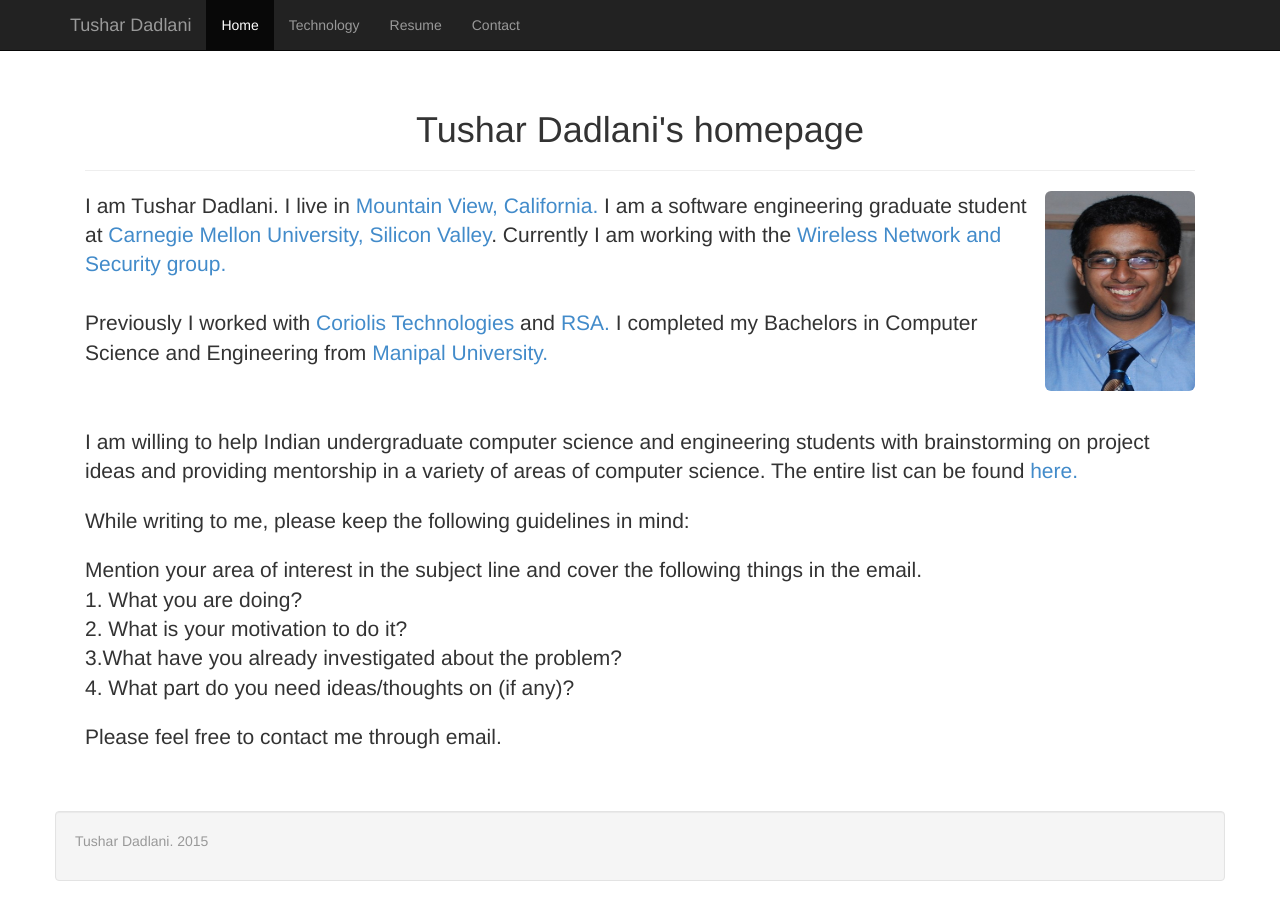
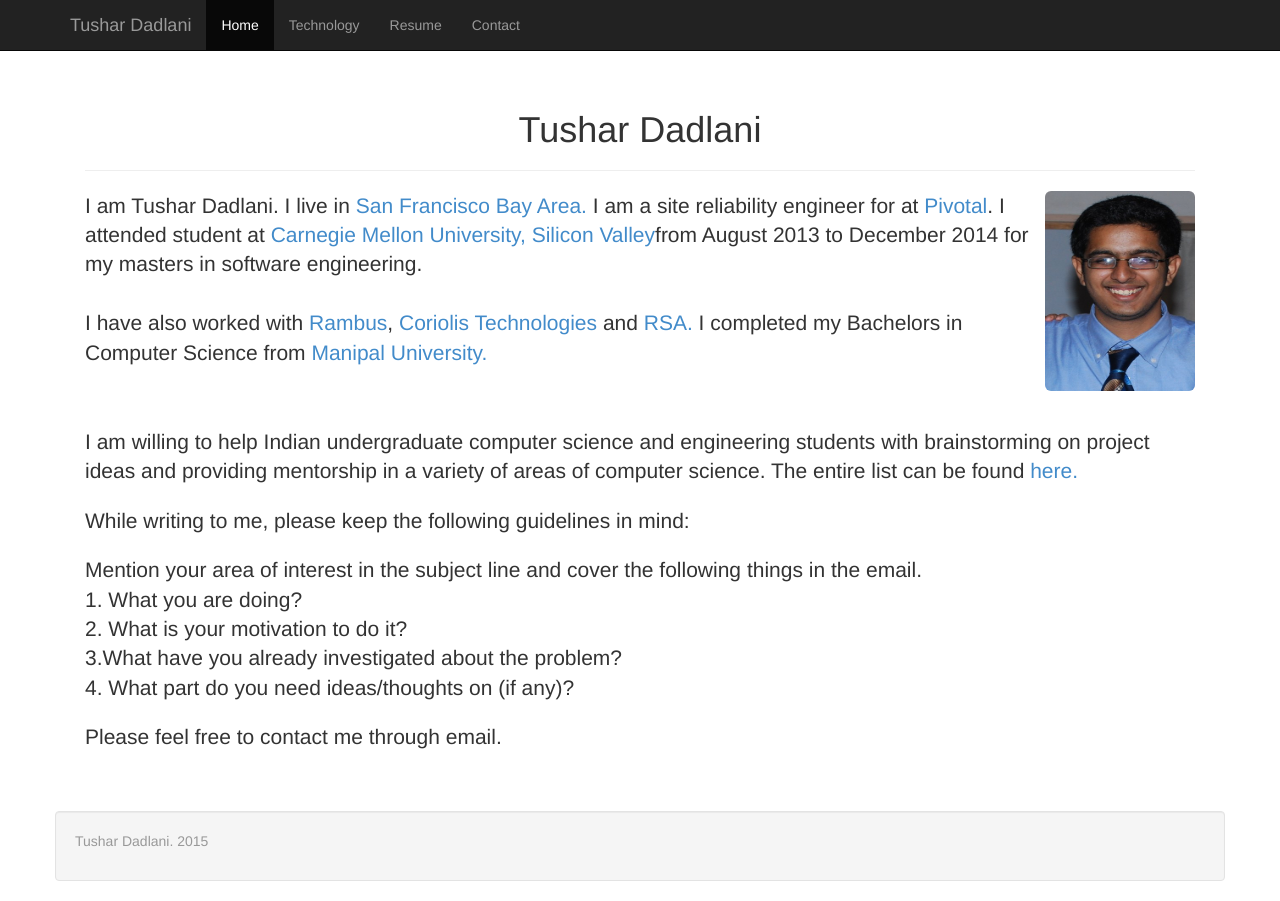
Before and after one commit to tushar-dadlani/personal_website, a plain HTML site: page index.html in a window 1280 px wide. Drawn offline with nearby package versions, Linux system fonts and the light colour scheme.

Commit message:
Updated homepage

```diff
--- a/index.html
+++ b/index.html
@@ -57,20 +57,21 @@
     <div class="container">
 
       <div class="page-headline">
-        <h1>Tushar Dadlani's homepage</h1>
+        <h1>Tushar Dadlani</h1>
         <hr />
         <img src="static/pic.jpg" alt="Tushar Dadlani" class="img-rounded
         pull-right" height="200px" width="150px"></img>
         <p class="lead text-left">I am Tushar Dadlani. I live in <a
-            href="http://en.wikipedia.org/wiki/Mountain_View,_California">
-            Mountain View, California.</a> I am a software engineering graduate
+            href="http://en.wikipedia.org/wiki/San_Francisco_Bay_Area">
+	    San Francisco Bay Area.</a> I am a site reliability engineer for
+    at <a href="http://pivotal.io"> Pivotal</a>. I attended
         student at <a href="http://www.cmu.edu/silicon-valley/" >Carnegie
-        Mellon University, Silicon Valley</a>. Currently I am working with the <a
-            href="http://wnss.sv.cmu.edu">Wireless Network and Security
-            group.</a> <br><br>Previously I worked with <a
+		Mellon University, Silicon Valley</a>from August 2013 to December 2014 for my masters in software engineering.<br><br>I have also worked with
+	<a href="http://rambus.com">Rambus</a>,
+	<a
             href="http://coriolis.co.in">Coriolis Technologies</a> and <a
             href="http://www.emc.com/domains/rsa/index.htm">RSA.</a> I completed
-        my Bachelors in Computer Science and Engineering from <a
+        my Bachelors in Computer Science from <a
             href="http://www.manipal.edu"> Manipal University.</a>
 </p>
 <br/><br />
```
